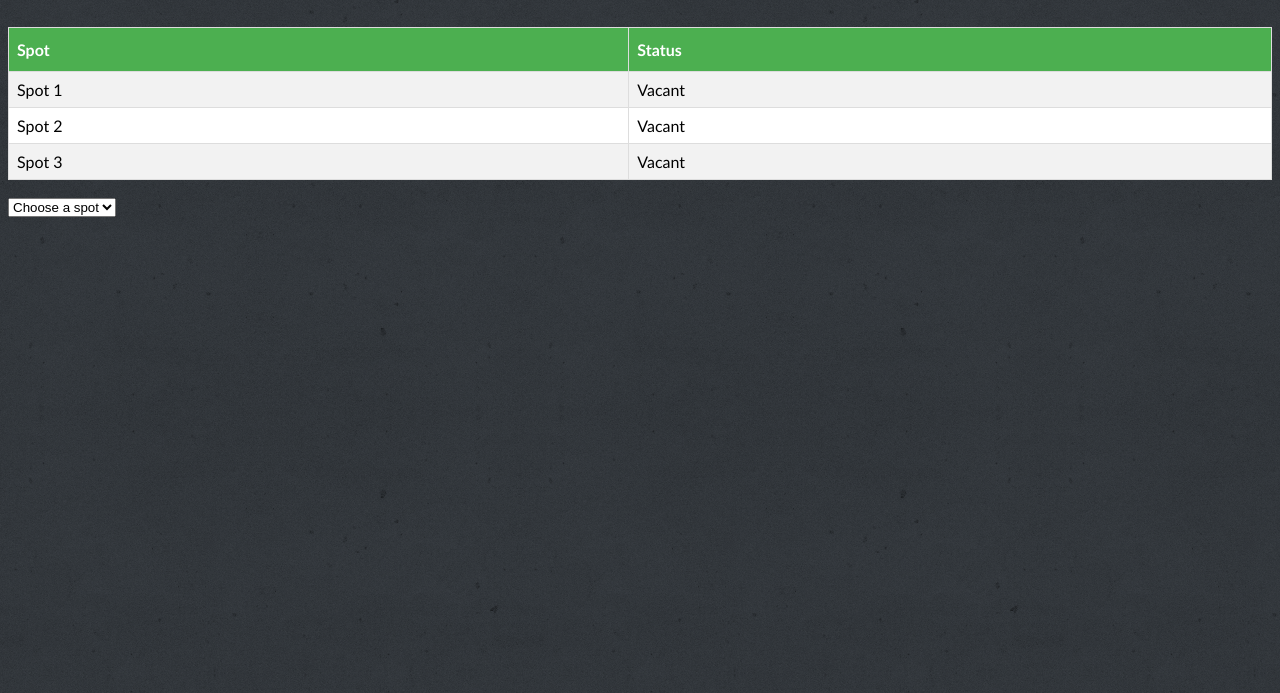
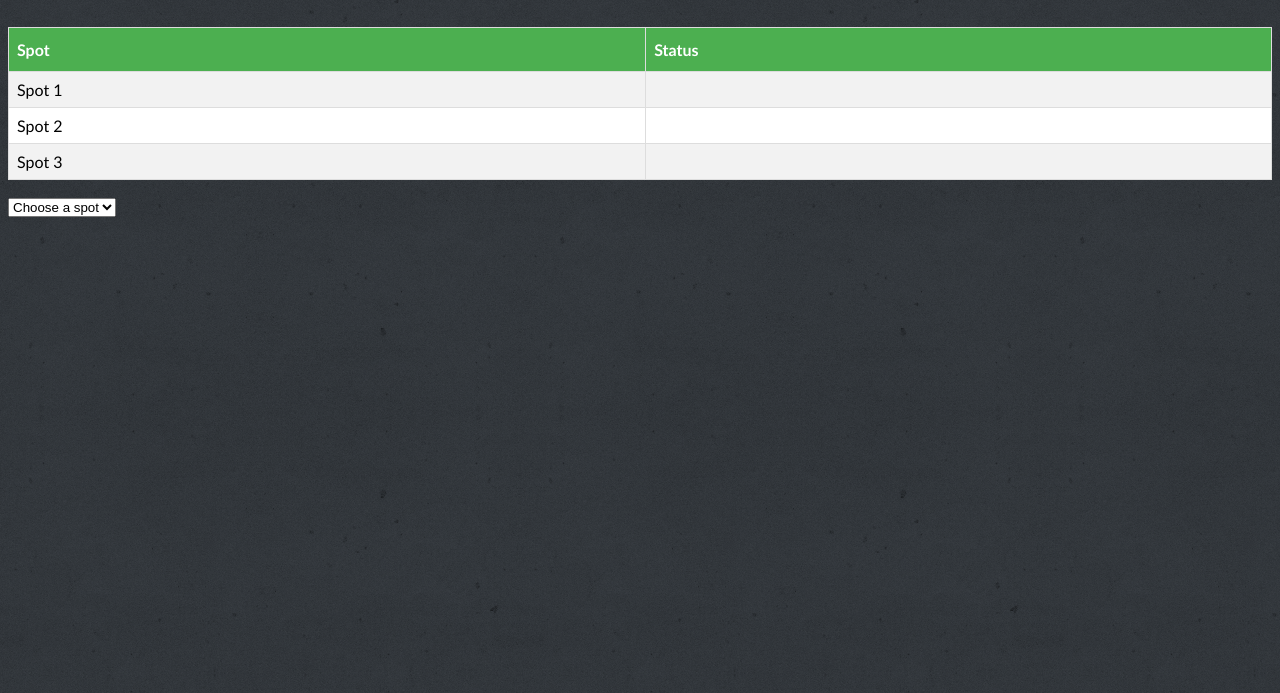
Before and after one commit to roocheerah/captone_web, a website: page public/index.html in a window 1280 px wide. Shown: the part 107-800 px from the top of the page. Drawn offline with nearby package versions, Linux system fonts and the light colour scheme; no server answers.

Commit message:
gettign rid of vacant

```diff
--- a/public/index.html
+++ b/public/index.html
@@ -17,15 +17,15 @@
 	  </tr>
 	  <tr>
 	    <td>Spot 1</td>
-	    <td id="spot_0">Vacant</td>
+	    <td id="spot_0"></td>
 	  </tr>
 	  <tr>
 	    <td>Spot 2</td>
-	    <td id="spot_1">Vacant</td>
+	    <td id="spot_1"></td>
 	  </tr>
 	  <tr>
 	    <td>Spot 3</td>
-	    <td  id="spot_2">Vacant</td>
+	    <td  id="spot_2"></td>
 	  </tr>
 	</table>
 
```
